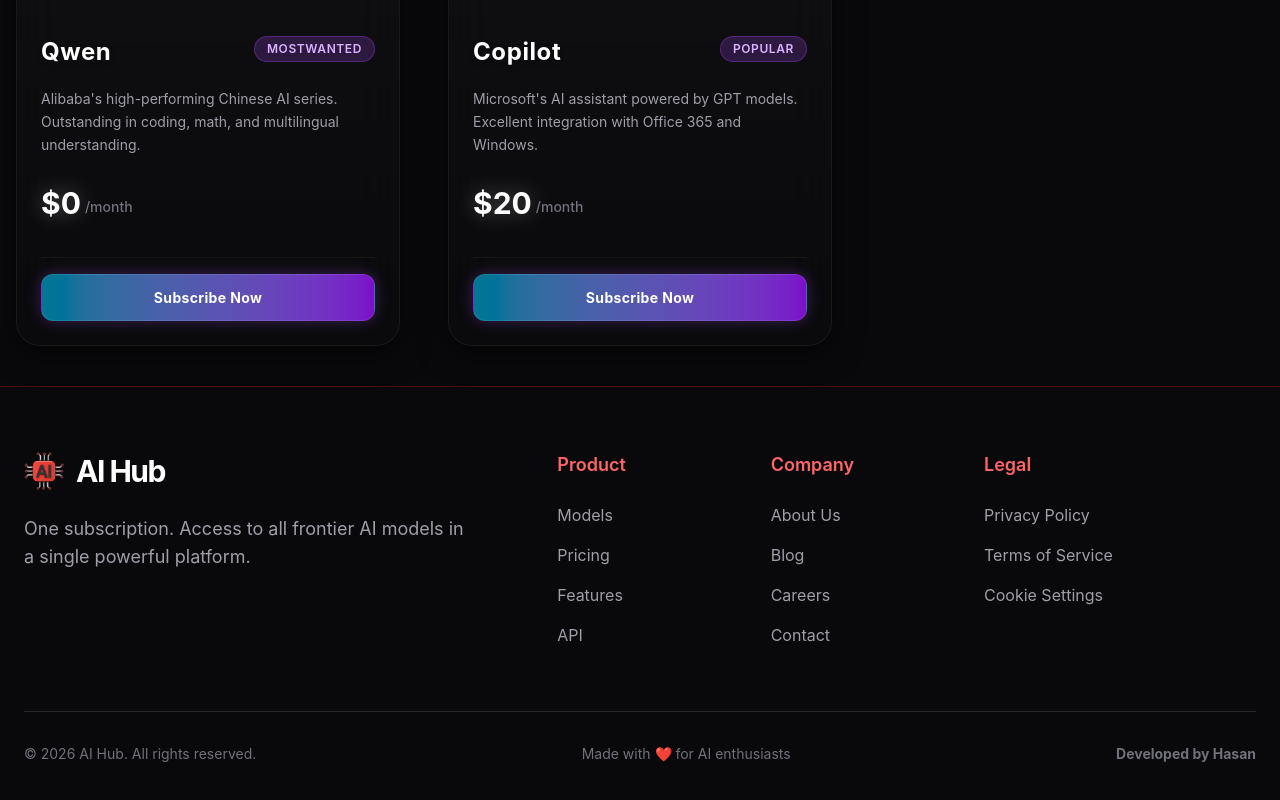
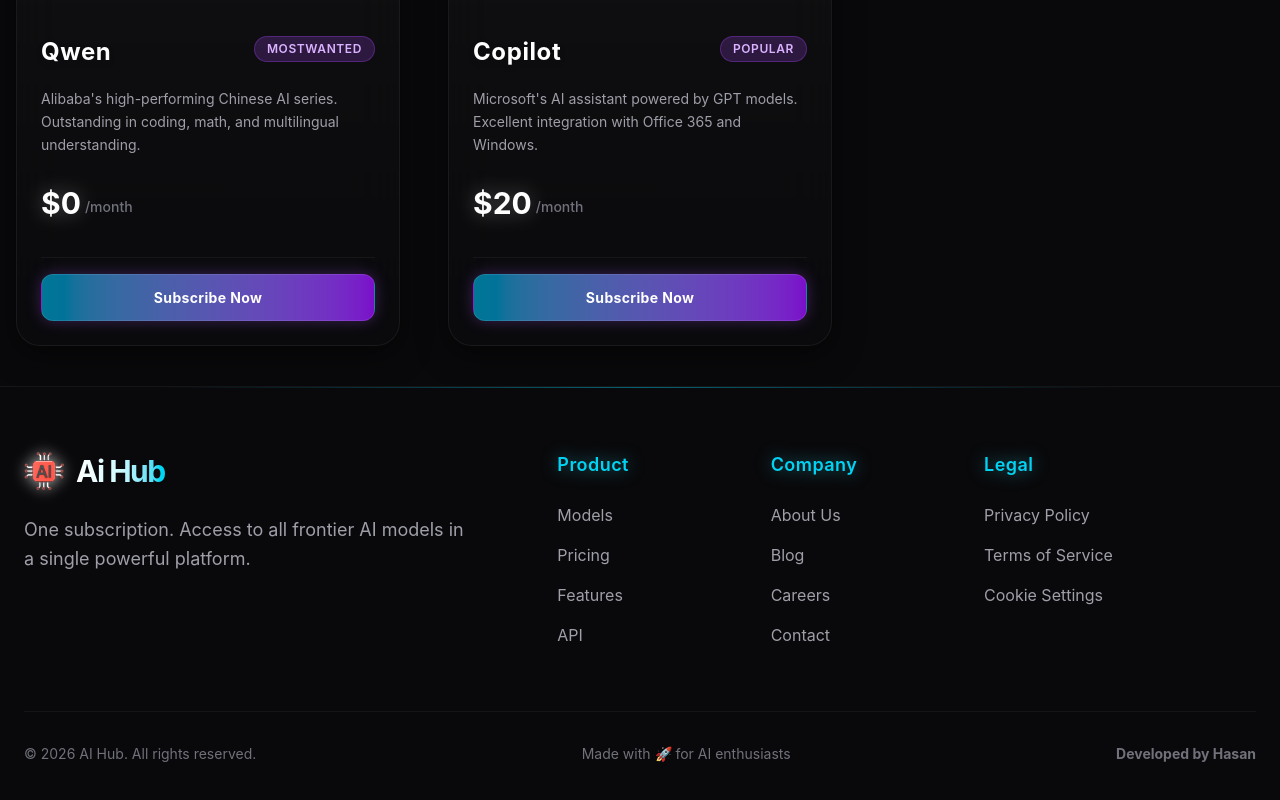
Before and after one commit to mahmudulhasanzb/AI-Models-Hub, a React (Vite) app: page / in a window 1280 px wide. Shown: the part 3013-3813 px from the top of the page. Built offline with nearby package versions, Linux system fonts and the light colour scheme.

Commit message:
style: update Footer to dark artificial vibe theme

```diff
--- a/src/components/Footer/Footer.jsx
+++ b/src/components/Footer/Footer.jsx
@@ -3,53 +3,48 @@
 
 const Footer = () => {
   return (
-    <footer className="bg-zinc-950 border-t border-red-900/50 pt-16 pb-10">
-      <div className="max-w-7xl mx-auto px-6">
+    <footer className="bg-zinc-950 border-t border-white/5 pt-16 pb-10 relative overflow-hidden">
+      {/* Decorative Glow */}
+      <div className="absolute top-0 left-1/2 -translate-x-1/2 w-3/4 h-px bg-linear-to-r from-transparent via-cyan-500/50 to-transparent"></div>
+
+      <div className="max-w-7xl mx-auto px-6 relative z-10">
         <div className="grid grid-cols-1 md:grid-cols-12 gap-12">
           {/* Logo & Description */}
           <div className="md:col-span-5">
             <div className="flex items-center gap-3 mb-6">
-              <img src={logo} className="h-10 w-auto" />
-              <h2 className="text-3xl font-bold tracking-tighter text-white">
-                AI Hub
+              <img src={logo} className="h-10 w-auto brightness-150 drop-shadow-[0_0_8px_rgba(255,255,255,0.8)]" />
+              <h2 className="text-3xl font-bold tracking-tighter text-transparent bg-clip-text bg-linear-to-r from-white via-cyan-100 to-cyan-400">
+                Ai Hub
               </h2>
             </div>
 
-            <p className="text-zinc-400 text-lg max-w-md">
+            <p className="text-zinc-400 text-lg max-w-md leading-relaxed">
               One subscription. Access to all frontier AI models in a single
               powerful platform.
             </p>
-
-            {/* <div className="mt-8 flex gap-6 text-2xl text-zinc-500">
-                            <a href="#" className="hover:text-red-500 transition-colors"><FaTwitter /></a>
-                            <a href="#" className="hover:text-red-500 transition-colors"><FaGithub /></a>
-                            <a href="#" className="hover:text-red-500 transition-colors"><FaLinkedin /></a>
-                            <a href="#" className="hover:text-red-500 transition-colors"><FaDiscord /></a>
-                            <a href="#" className="hover:text-red-500 transition-colors"><FaYoutube /></a>
-                        </div> */}
           </div>
 
           {/* Quick Links */}
           <div className="md:col-span-2">
-            <h3 className="text-red-400 font-semibold mb-6 text-lg">Product</h3>
+            <h3 className="text-cyan-400 font-semibold mb-6 text-lg tracking-wide drop-shadow-[0_0_8px_rgba(34,211,238,0.5)]">Product</h3>
             <ul className="space-y-4 text-zinc-400">
               <li>
-                <a href="#" className="hover:text-white transition">
+                <a href="#" className="hover:text-cyan-300 hover:drop-shadow-[0_0_5px_rgba(34,211,238,0.5)] transition-all">
                   Models
                 </a>
               </li>
               <li>
-                <a href="#" className="hover:text-white transition">
+                <a href="#" className="hover:text-cyan-300 hover:drop-shadow-[0_0_5px_rgba(34,211,238,0.5)] transition-all">
                   Pricing
                 </a>
               </li>
               <li>
-                <a href="#" className="hover:text-white transition">
+                <a href="#" className="hover:text-cyan-300 hover:drop-shadow-[0_0_5px_rgba(34,211,238,0.5)] transition-all">
                   Features
                 </a>
               </li>
               <li>
-                <a href="#" className="hover:text-white transition">
+                <a href="#" className="hover:text-cyan-300 hover:drop-shadow-[0_0_5px_rgba(34,211,238,0.5)] transition-all">
                   API
                 </a>
               </li>
@@ -57,25 +52,25 @@
           </div>
 
           <div className="md:col-span-2">
-            <h3 className="text-red-400 font-semibold mb-6 text-lg">Company</h3>
+            <h3 className="text-cyan-400 font-semibold mb-6 text-lg tracking-wide drop-shadow-[0_0_8px_rgba(34,211,238,0.5)]">Company</h3>
             <ul className="space-y-4 text-zinc-400">
               <li>
-                <a href="#" className="hover:text-white transition">
+                <a href="#" className="hover:text-cyan-300 hover:drop-shadow-[0_0_5px_rgba(34,211,238,0.5)] transition-all">
                   About Us
                 </a>
               </li>
               <li>
-                <a href="#" className="hover:text-white transition">
+                <a href="#" className="hover:text-cyan-300 hover:drop-shadow-[0_0_5px_rgba(34,211,238,0.5)] transition-all">
                   Blog
                 </a>
               </li>
               <li>
-                <a href="#" className="hover:text-white transition">
+                <a href="#" className="hover:text-cyan-300 hover:drop-shadow-[0_0_5px_rgba(34,211,238,0.5)] transition-all">
                   Careers
                 </a>
               </li>
               <li>
-                <a href="#" className="hover:text-white transition">
+                <a href="#" className="hover:text-cyan-300 hover:drop-shadow-[0_0_5px_rgba(34,211,238,0.5)] transition-all">
                   Contact
                 </a>
               </li>
@@ -83,20 +78,20 @@
           </div>
 
           <div className="md:col-span-3">
-            <h3 className="text-red-400 font-semibold mb-6 text-lg">Legal</h3>
+            <h3 className="text-cyan-400 font-semibold mb-6 text-lg tracking-wide drop-shadow-[0_0_8px_rgba(34,211,238,0.5)]">Legal</h3>
             <ul className="space-y-4 text-zinc-400">
               <li>
-                <a href="#" className="hover:text-white transition">
+                <a href="#" className="hover:text-cyan-300 hover:drop-shadow-[0_0_5px_rgba(34,211,238,0.5)] transition-all">
                   Privacy Policy
                 </a>
               </li>
               <li>
-                <a href="#" className="hover:text-white transition">
+                <a href="#" className="hover:text-cyan-300 hover:drop-shadow-[0_0_5px_rgba(34,211,238,0.5)] transition-all">
                   Terms of Service
                 </a>
               </li>
               <li>
-                <a href="#" className="hover:text-white transition">
+                <a href="#" className="hover:text-cyan-300 hover:drop-shadow-[0_0_5px_rgba(34,211,238,0.5)] transition-all">
                   Cookie Settings
                 </a>
               </li>
@@ -105,19 +100,19 @@
         </div>
 
         {/* Bottom Bar */}
-        <div className="mt-16 pt-8 border-t border-zinc-800 flex flex-col md:flex-row items-center justify-between gap-4 text-sm text-zinc-500">
+        <div className="mt-16 pt-8 border-t border-white/5 flex flex-col md:flex-row items-center justify-between gap-4 text-sm text-zinc-500">
           <div>© {new Date().getFullYear()} AI Hub. All rights reserved.</div>
 
           <div className="flex gap-6">
-            <p className="hover:text-red-400 transition">
-              Made with ❤️ for AI enthusiasts
+            <p className="hover:text-cyan-400 transition-colors">
+              Made with 🚀 for AI enthusiasts
             </p>
           </div>
           <div>
             <a
               href="https://hasansportfoliio.netlify.app/"
               target="_blank"
-              className="hover:text-red-400 hover:underline transition font-bold"
+              className="hover:text-cyan-400 hover:drop-shadow-[0_0_5px_rgba(34,211,238,0.5)] transition-all font-bold"
             >
               Developed by Hasan
             </a>
```
